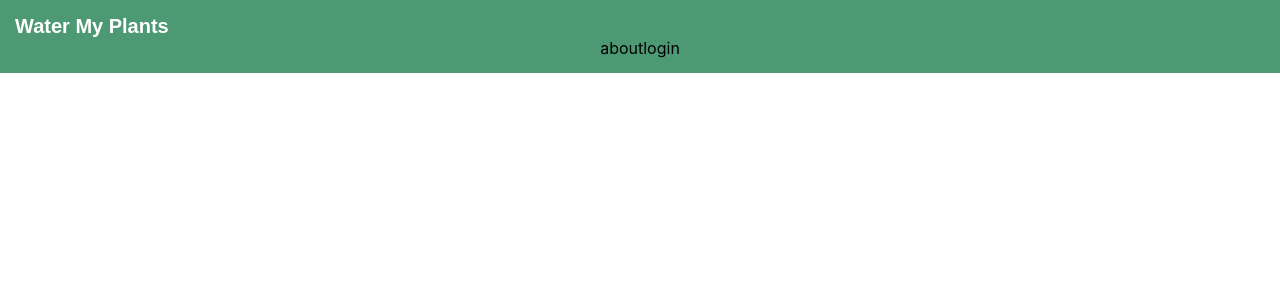
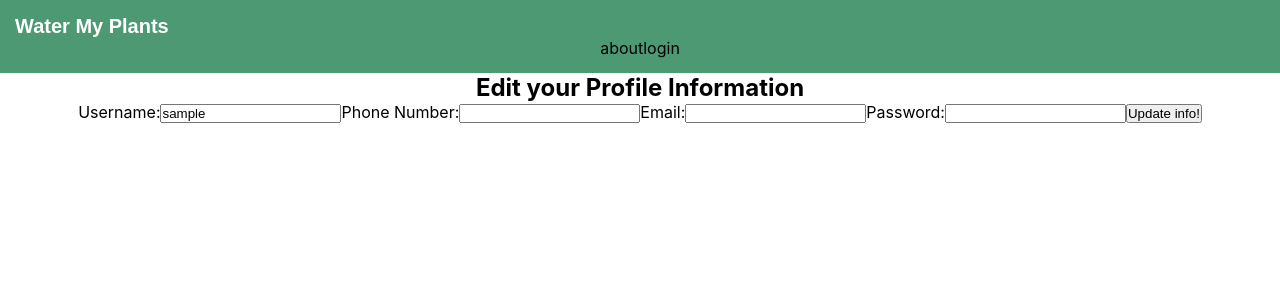
Before and after one commit to watermyplants7/front-end, a React (Create React App) app: page /editProfile in a window 1280 px wide. Shown: the top 300 px of the page. Built offline with nearby package versions, Linux system fonts and the light colour scheme; sample sign-in values are in the browser's storage.

Commit message:
building out edit profile feature

```diff
--- a/src/App.js
+++ b/src/App.js
@@ -8,6 +8,7 @@ import AddPlant from './components/AddPlant';
 import EditPlant from './components/EditPlant';
 import Logout from './components/logout';
 import { Header } from "./components/Header";
+import EditProfile from "./components/editProfile";
 
 function App() {
   return (
@@ -28,7 +29,7 @@ function App() {
             <Login />
           </Route>
           <PrivateRoute path="/home" component={LandingPage} />
-          <PrivateRoute path="/home" component={LandingPage} />
+          <PrivateRoute path="/editProfile" component={EditProfile} />
           <PrivateRoute path="/edit" component={EditPlant} />
           <PrivateRoute path="/add" component={AddPlant} />
           <PrivateRoute path="/logout" component={Logout} />
--- /dev/null
+++ b/src/components/editProfile.js
@@ -0,0 +1,77 @@
+import React, {useState, useEffect} from "react";
+
+
+const EditProfile = (props) => {
+    const [formValues, setFormValues] = useState('');
+
+    const handleChange = (e) => {
+        setFormValues({
+            ...formValues,
+            [e.target.name]: e.target.value
+        })
+    }
+
+    useEffect(() => {
+        const username = localStorage.getItem('username');
+        const phone = localStorage.getItem('phone');
+        const email = localStorage.getItem('email');
+        const password = localStorage.getItem('password');
+        setFormValues({
+            username: username,
+            phone: phone,
+            email: email,
+            password:password
+        })
+    }, [])
+
+    const handleSubmit = (e) => {
+        e.preventDefault();
+
+    }
+    return (
+        <div>
+            <form>
+                <h2>Edit your Profile Information</h2>
+                <label>
+                    Username:
+                    <input
+                        type='text'
+                        name='username'
+                        value={formValues.username}
+                        onChange={handleChange}
+                    />
+                </label>
+                <label>
+                    Phone Number:
+                    <input
+                        type='tel'
+                        name='phone'
+                        value={formValues.phone}
+                        onChange={handleChange}
+                    />
+                </label>
+                <label>
+                    Email:
+                    <input
+                        type='email'
+                        name='email'
+                        value={formValues.email}
+                        onChange={handleChange}
+                    />
+                </label>
+                <label>
+                    Password:
+                    <input
+                        type='password'
+                        name='username'
+                        value={formValues.password}
+                        onChange={handleChange}
+                    />
+                </label>
+                <button onClick={handleSubmit}>Update info!</button>
+            </form>
+        </div>
+    );
+};
+
+export default EditProfile;
```
